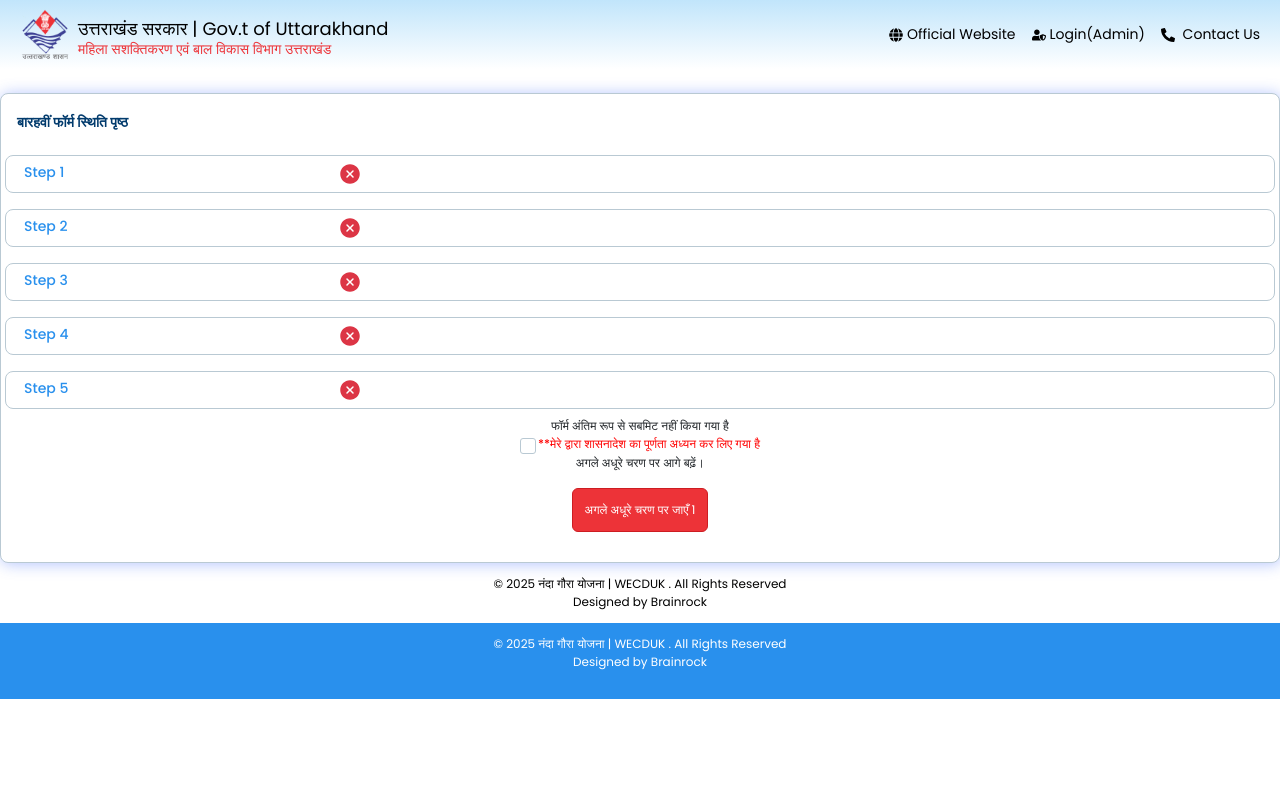
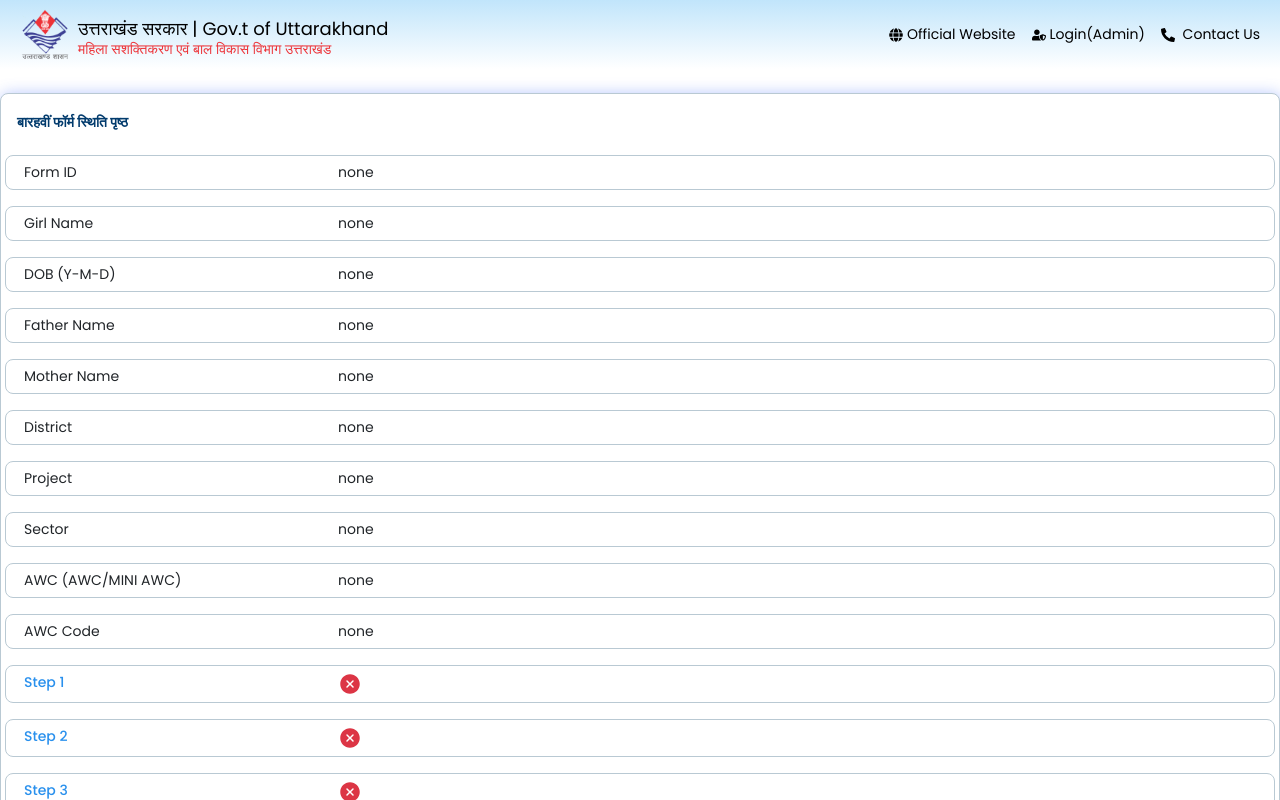
Before and after one commit to rajeshthap/WebPortalNanda, a React (Create React App) app in the folder src/: page /TwelfthFormStatus in a window 1280 px wide. Shown: the top 800 px of the page. Built offline with nearby package versions, Linux system fonts and the light colour scheme; the HTML template or start-up script is replaced by a standard one.

Commit message:
final work done

```diff
--- a/src/components/leftnav/NandaGoraForms/RegistrationForms/TwelfthFormStatus.js
+++ b/src/components/leftnav/NandaGoraForms/RegistrationForms/TwelfthFormStatus.js
@@ -65,7 +65,9 @@ const UserOtp = ({ phone, onConfirm, onCancel }) => {
           रद्द करें
         </Button>
         <Button onClick={verifyOtp} disabled={verifying}>
-          {verifying ? "सत्यापन हो रहा है..." : "OTP सत्यापित करें और फॉर्म हटाएँ"}
+          {verifying
+            ? "सत्यापन हो रहा है..."
+            : "OTP सत्यापित करें और फॉर्म हटाएँ"}
         </Button>
       </div>
     </div>
@@ -145,10 +147,14 @@ const TwelfthFormStatus = () => {
         const step4Data =
           results[3].status === "fulfilled" ? results[3].value.data : {};
 
-        if (step1Data?.form_id) localStorage.setItem("form_id", step1Data.form_id);
-        else if (step2Data?.form_id) localStorage.setItem("form_id", step2Data.form_id);
-        else if (step3Data?.form_id) localStorage.setItem("form_id", step3Data.form_id);
-        else if (step4Data?.form_id) localStorage.setItem("form_id", step4Data.form_id);
+        if (step1Data?.form_id)
+          localStorage.setItem("form_id", step1Data.form_id);
+        else if (step2Data?.form_id)
+          localStorage.setItem("form_id", step2Data.form_id);
+        else if (step3Data?.form_id)
+          localStorage.setItem("form_id", step3Data.form_id);
+        else if (step4Data?.form_id)
+          localStorage.setItem("form_id", step4Data.form_id);
 
         setFormData({
           step1: step1Data,
@@ -252,15 +258,55 @@ const TwelfthFormStatus = () => {
 
   return (
     <>
-
       <div className="mt-4">
         <div className="box-container">
-
           <Row>
             <div className="nd-step1">
               <h3>बारहवीं फॉर्म स्थिति पृष्ठ</h3>
             </div>
 
+            <Row className="nd-personalinfo nd-personalID">
+              <Col lg={3}>Form ID</Col>
+              <Col lg={9}>{formData.step1.form_id || "none"}</Col>
+            </Row>
+            <Row className="nd-personalinfo nd-personalID">
+              <Col lg={3}>Girl Name</Col>
+              <Col lg={9}>{formData.step1.girl_name || "none"}</Col>
+            </Row>
+            <Row className="nd-personalinfo nd-personalID">
+              <Col lg={3}>DOB (Y-M-D)</Col>
+              <Col lg={9}>{formData.step1.dob || "none"}</Col>
+            </Row>
+            <Row className="nd-personalinfo nd-personalID">
+              <Col lg={3}>Father Name</Col>
+              <Col lg={9}>{formData.step1.fath_name || "none"}</Col>
+            </Row>
+            <Row className="nd-personalinfo nd-personalID">
+              <Col lg={3}>Mother Name</Col>
+              <Col lg={9}>{formData.step1.moth_name || "none"}</Col>
+            </Row>
+            <Row className="nd-personalinfo nd-personalID">
+              <Col lg={3}>District</Col>
+              <Col lg={9}>{formData.step1.district || "none"}</Col>
+            </Row>
+            <Row className="nd-personalinfo nd-personalID">
+              <Col lg={3}>Project</Col>
+              <Col lg={9}>{formData.step1.project || "none"}</Col>
+            </Row>
+            <Row className="nd-personalinfo nd-personalID">
+              <Col lg={3}>Sector</Col>
+              <Col lg={9}>{formData.step1.sector || "none"}</Col>
+            </Row>
+            <Row className="nd-personalinfo nd-personalID">
+              <Col lg={3}>AWC (AWC/MINI AWC)</Col>
+              <Col lg={9}>{formData.step1.awc_type || "none"}</Col>
+            </Row>
+            <Row className="nd-personalinfo nd-personalID">
+              <Col lg={3}>AWC Code</Col>
+              <Col lg={9}>{formData.step1.awc_code || "none"}</Col>
+            </Row>
+          </Row>
+          <Row>
             {[1, 2, 3, 4, 5].map((step) => (
               <Row key={step} className="nd-personalinfo nd-personalID">
                 <Col lg={3} className="nd-personalID-txt nd-steps-checks">
@@ -317,9 +363,7 @@ const TwelfthFormStatus = () => {
             )}
           </Row>
         </div>
-          <Footer />
       </div>
-
 
       <Modal show={showUserOtp} onHide={() => setShowUserOtp(false)} centered>
         <Modal.Header closeButton>
--- a/src/components/leftnav/twelfthpass/TwelfthFinalView.js
+++ b/src/components/leftnav/twelfthpass/TwelfthFinalView.js
@@ -644,6 +644,7 @@ const TwelfthFinalView = () => {
             </Button>
           </div>
         </div>
+        <Footer/>
       </div>
 
     </>
```
Lines whose indentation alone changed are shown as unchanged.
